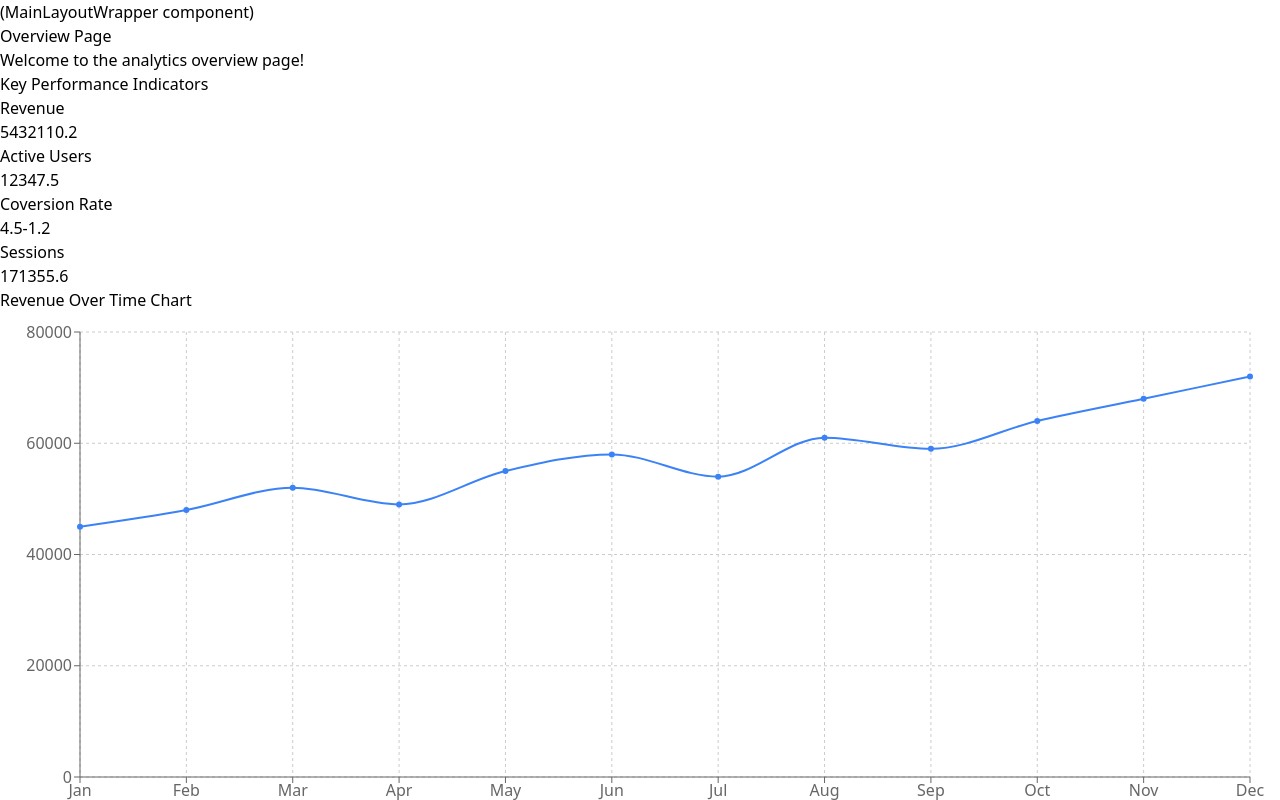
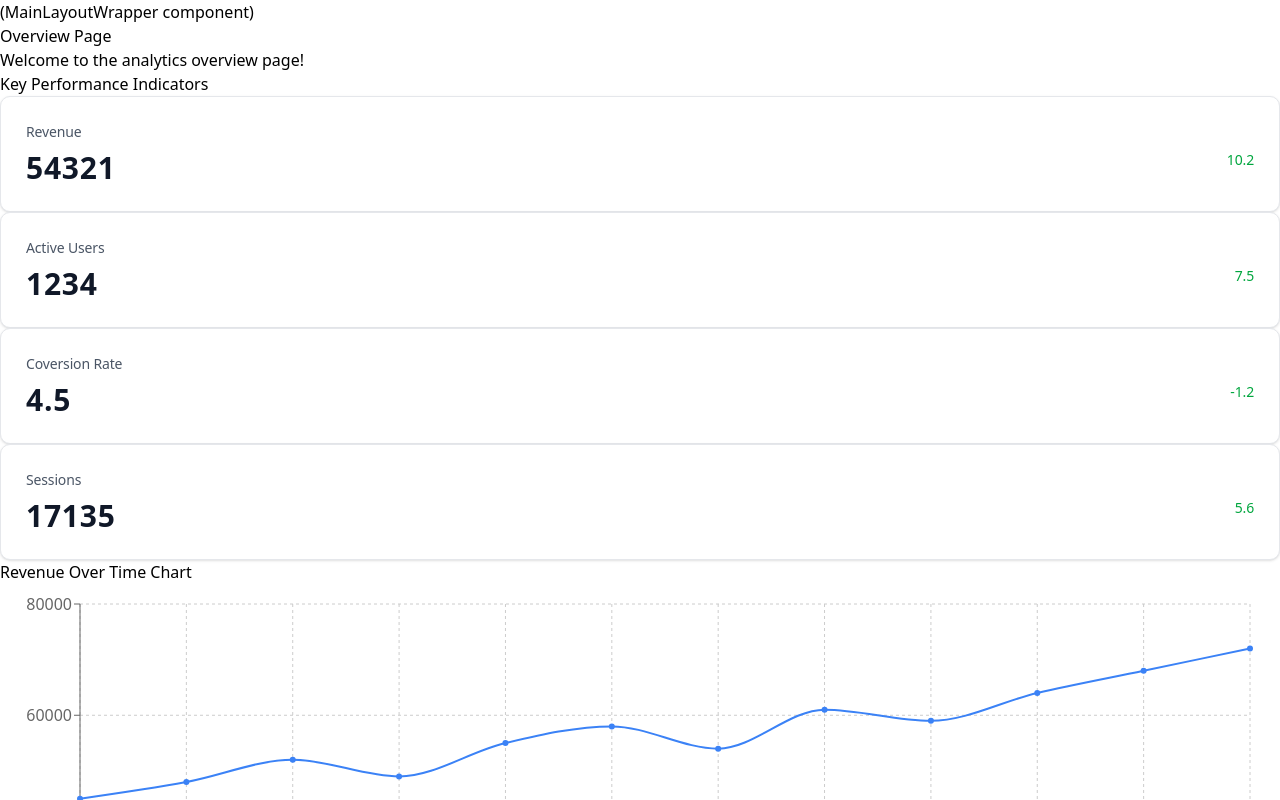
Before and after one commit to agviray/saas-analytics-dashboard, a Next.js app: page / in a window 1280 px wide. Shown: the top 800 px of the page. Built offline with nearby package versions, Linux system fonts and the light colour scheme.

Commit message:
add styles for KpiCard

```diff
--- a/components/ui/KpiCard.jsx
+++ b/components/ui/KpiCard.jsx
@@ -1,10 +1,16 @@
 const KpiCard = ({ label, value, change }) => {
   return (
-    <div>
-      <h3>{label}</h3>
-      <div>
-        <span>{value}</span>
-        <span>{change}</span>
+    <div className="flex flex-col p-[25px] items-start gap-2 self-stretch col-start-1 col-span-1 row-start-1 row-span-1 justify-self-stretch rounded-[10px] border border-gray-200 bg-white p-4 shadow-sm">
+      <h3 className="flex pr-[186px] items-center self-stretch text-sm text-[#4A5565] leading-5  tracking-[-0.15px]">
+        {label}
+      </h3>
+      <div className="h-[36px] flex justify-between flex-end self-stretch">
+        <span className="inline-block w-[116.125px] h-[36px] text-[#101828] text-3xl font-semibold tracking-wide">
+          {value}
+        </span>
+        <span className="inline-block text-[#00A63E] text-sm tracking-[-0.15px]">
+          {change}
+        </span>
       </div>
     </div>
   );
```
